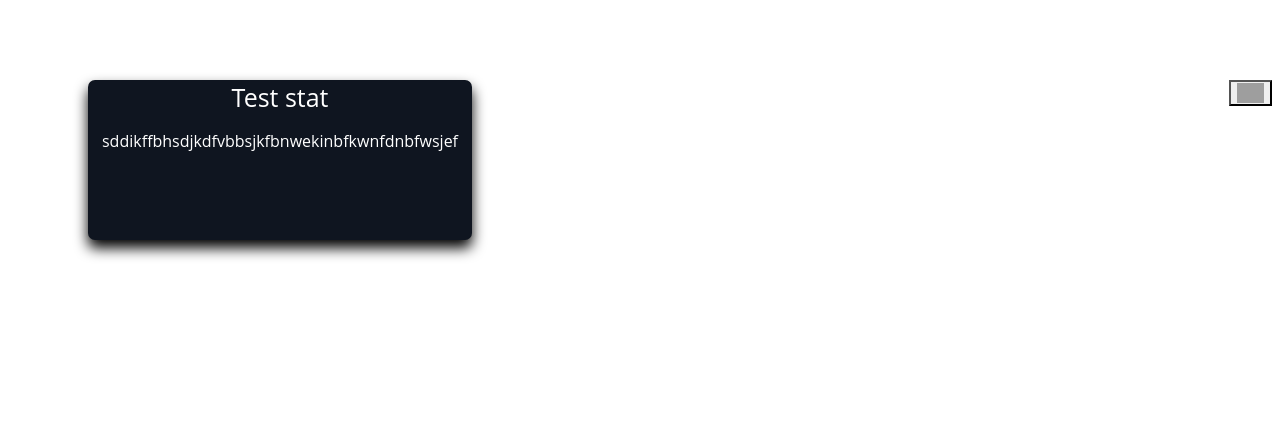
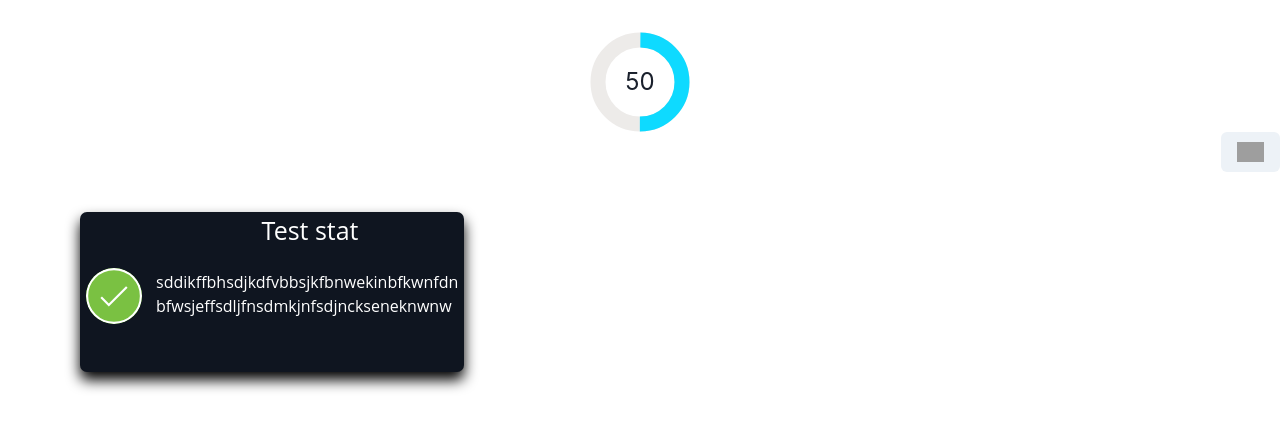
Before and after one commit to Web-Flux/WebFlux, a Next.js app: page /report in a window 1280 px wide. Shown: the top 430 px of the page. Built offline with nearby package versions, Linux system fonts and the light colour scheme; grey boxes are pictures that could not be loaded.

Commit message:
UI improvements on report

```diff
--- a/components/ReportCard/index.module.css
+++ b/components/ReportCard/index.module.css
@@ -10,10 +10,16 @@
 }
 
 .tickAlign{
-	margin-top: 30px;
+	margin-top: 50px;
 	float: left;
+	margin-right: 20px;
 }
 
 .headingAlign{
 	font-size: 25px;
 }
+
+.contentAlign {
+	margin: 20px auto;
+	text-align: left;
+}
--- a/components/ReportCard/index.tsx
+++ b/components/ReportCard/index.tsx
@@ -8,16 +8,20 @@ import styles from './index.module.css';
 const index = () => {
     return (
         <div className={clsx(styles.box)}>
+             <span className={clsx(styles.tickAlign)}>
+
+          <Success />
+          </span>
+
             <span className={clsx(styles.headingAlign)}>
               Test stat
               </span>
-              <span className={clsx(styles.contentAlign)}>
-                      <p>sddikffbhsdjkdfvbbsjkfbnwekinbfkwnfdnbfwsjef</p>
+              <span>
+                  <div className = {clsx(styles.contentAlign)}>
+                      <p>sddikffbhsdjkdfvbbsjkfbnwekinbfkwnfdnbfwsjeffsdljfnsdmkjnfsdjnckseneknwnw</p>
+                      </div>
                   </span>
-              {/* <span className={clsx(styles.tickAlign)}>
 
-            <Success />
-            </span> */}
 
         </div>
     )
--- a/pages/report/index.module.css
+++ b/pages/report/index.module.css
@@ -1,12 +1,10 @@
-/* .background {
-    background-color: #1A202C;
-    height: 100vh;
-    width: 100vw;
-    margin-left: -10px;
-    margin-top: -10px;
-} */
+
 
 .grid{
     margin-left: 80px;
     margin-top: 80px;
 }
+
+.totalScore {
+    margin-top: 2rem;
+}
--- a/pages/report/index.tsx
+++ b/pages/report/index.tsx
@@ -1,6 +1,7 @@
 import React from 'react'
 
-import { SimpleGrid }  from '@chakra-ui/react';
+import { ChakraProvider, SimpleGrid, CircularProgress, CircularProgressLabel, Center } from '@chakra-ui/react';
+
 
 import ReportCard from  '../../components/ReportCard';
 import Toggle from '../../components/Toggle';
@@ -8,12 +9,19 @@ import Toggle from '../../components/Toggle';
 import styles from './index.module.css';
 const index = () => {
     return (
+        <ChakraProvider>
         <div>
+            <Center className={styles.totalScore}>
+            <CircularProgress value = {50} thickness="15px" size="100px" color="#0edaff">
+                <CircularProgressLabel>50</CircularProgressLabel>
+            </CircularProgress>
+            </Center>
             <Toggle />
             <SimpleGrid  className={styles.grid} columns={2}  spacing={30}>
             <ReportCard />
             </SimpleGrid>
         </div>
+        </ChakraProvider>
     )
 }
 
```
